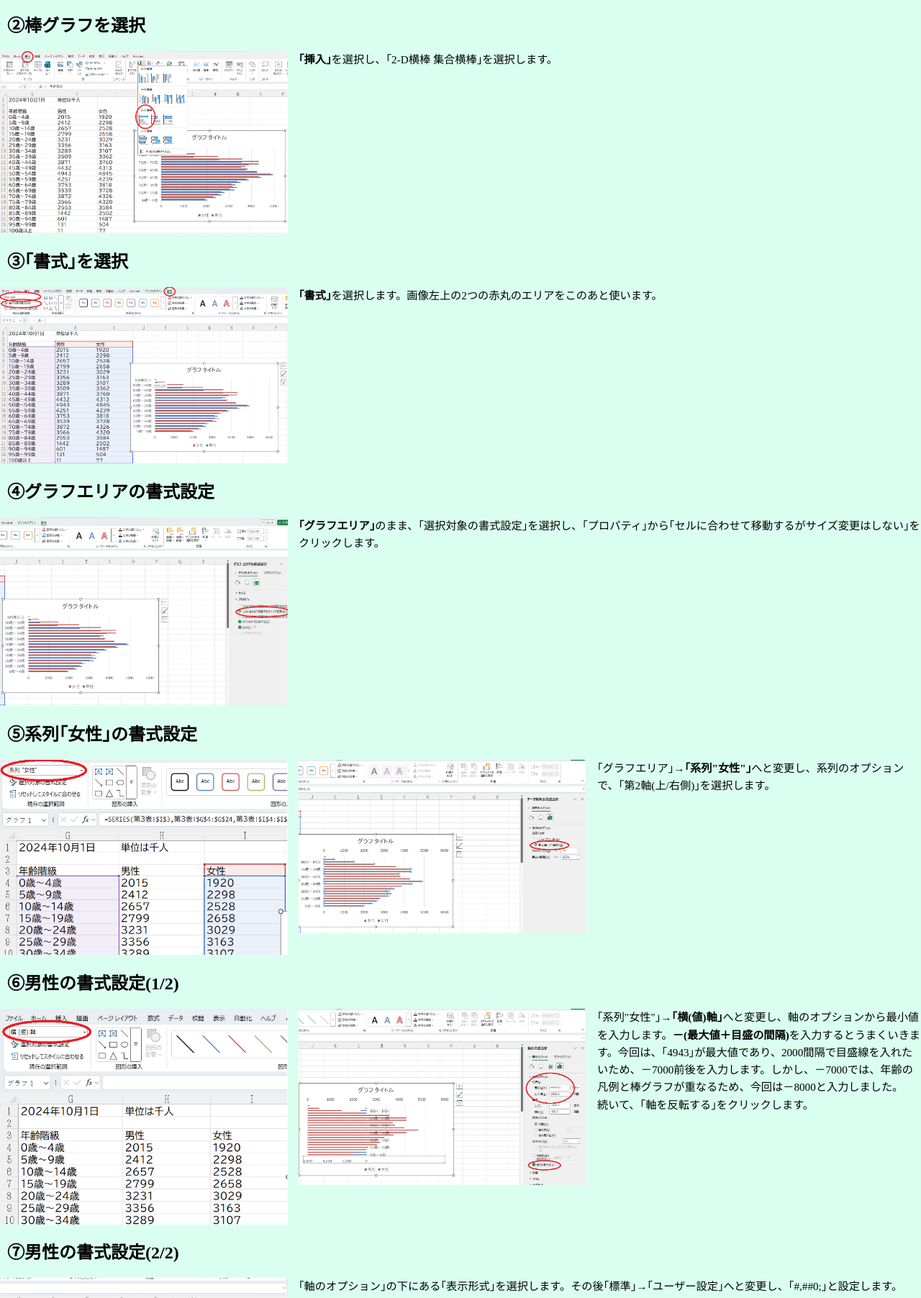
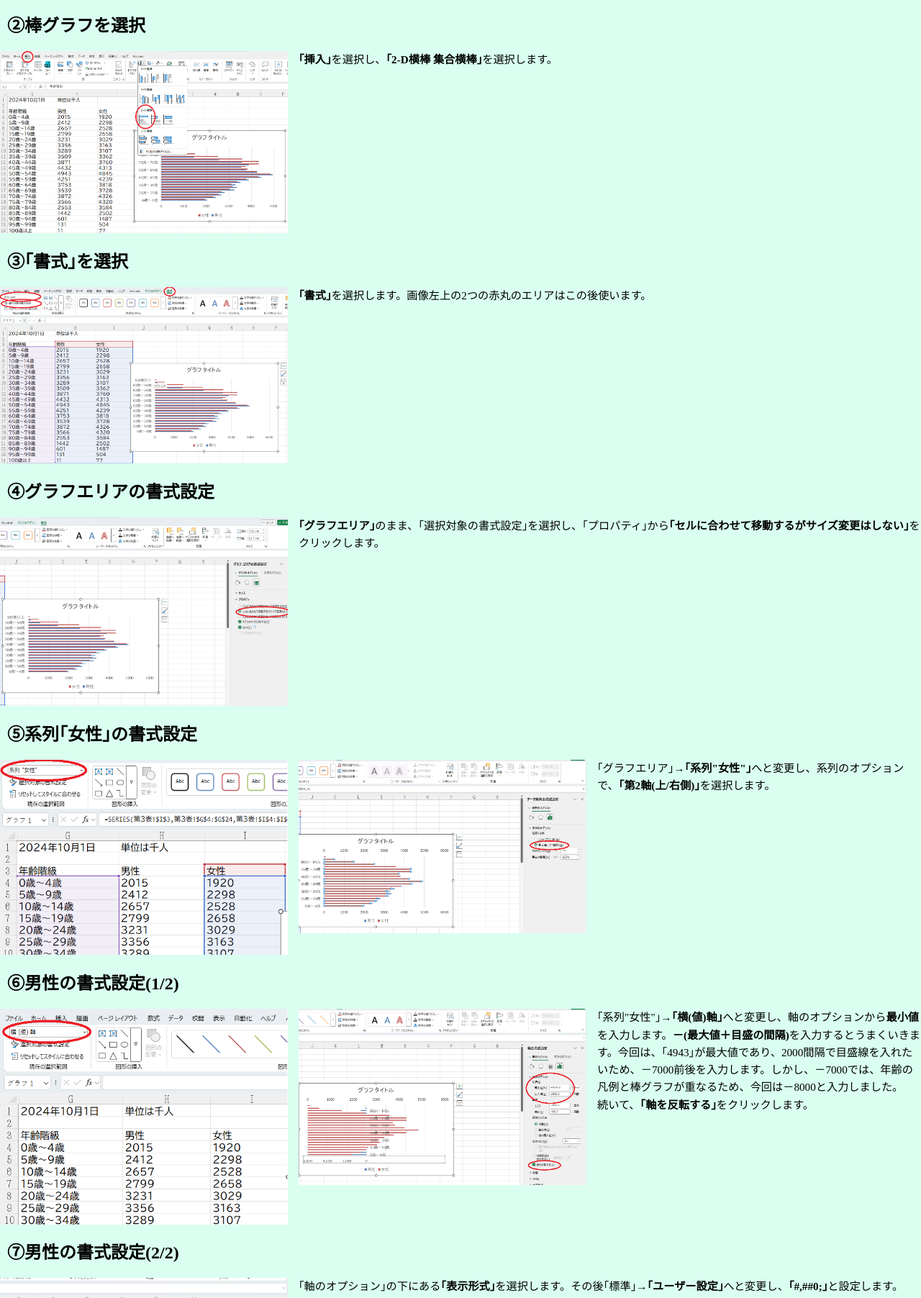
Before and after one commit to Scharodoashihana/Excel-pyramid, a plain HTML site: page index.html in a window 1280 px wide. Shown: the part 517-2321 px from the top of the page at 72% size. Drawn offline with Linux system fonts and the light colour scheme.

Commit message:
Add files via upload

```diff
--- a/index.html
+++ b/index.html
@@ -19,7 +19,7 @@
             <div class="img-text-box">
                 <img src="0.png" alt="Excelのデータ用意">
                 <div class="note">
-                    Excelでデータを用意します。行と列は入れ替えても変わりません。
+                    Excelで男女の年齢階級別の人口データを用意します。行と列は入れ替えても影響しません。
                 </div>
             </div>
         </div>
@@ -28,7 +28,7 @@
             <div class="img-text-box">
                 <img src="1.png" alt="棒グラフの選択">
                 <div class="note">
-                    <strong>｢挿入｣</strong>を選択し、｢2-D横棒 集合横棒｣を選択します。
+                    <strong>｢挿入｣</strong>を選択し、<strong>｢2-D横棒 集合横棒｣</strong>を選択します。
                 </div>
             </div>
         </div>
@@ -37,7 +37,7 @@
             <div class="img-text-box">
                 <img src="2.png" alt="書式の選択">
                 <div class="note">
-                    <strong>｢書式｣</strong>を選択します。画像左上の2つの赤丸のエリアをこのあと使います。
+                    <strong>｢書式｣</strong>を選択します。画像左上の2つの赤丸のエリアはこの後使います。
                 </div>
             </div>
         </div>
@@ -46,7 +46,7 @@
             <div class="img-text-box">
                 <img src="4.png" alt="グラフエリアの書式設定">
                 <div class="note">
-                    <strong>｢グラフエリア｣</strong>のまま、｢選択対象の書式設定｣を選択し、｢プロパティ｣から｢セルに合わせて移動するがサイズ変更はしない｣をクリックします。
+                    <strong>｢グラフエリア｣</strong>のまま、｢選択対象の書式設定｣を選択し、｢プロパティ｣から<strong>｢セルに合わせて移動するがサイズ変更はしない｣</strong>をクリックします。
                 </div>
             </div>
         </div>
@@ -56,7 +56,7 @@
                 <img src="5.png" alt="女性の書式設定">
                 <img src="5-2.png" alt="二枚目">
                 <div class="note">
-                    ｢グラフエリア｣→<strong>｢系列"女性"｣</strong>へと変更し、系列のオプションで、｢第2軸(上/右側)｣を選択します。
+                    ｢グラフエリア｣→<strong>｢系列"女性"｣</strong>へと変更し、系列のオプションで、<strong>｢第2軸(上/右側)｣</strong>を選択します。
                 </div>
             </div>
         </div>
@@ -66,8 +66,8 @@
                 <img src="6.png" alt="男性の書式設定">
                 <img src="6-2.png" alt="男性の書式設定">
                 <div class="note">
-                    ｢系列"女性"｣→<strong>｢横(値)軸｣</strong>へと変更し、軸のオプションから最小値を入力します。<strong>－(最大値＋目盛の間隔)</strong>を入力するとうまくいきます。今回は、｢4943｣が最大値であり、2000間隔で目盛線を入れたいため、－7000前後を入力します。しかし、－7000では、年齢の凡例と棒グラフが重なるため、今回は－8000と入力しました。
-                <br>続いて、｢軸を反転する｣をクリックします。
+                    ｢系列"女性"｣→<strong>｢横(値)軸｣</strong>へと変更し、軸のオプションから<strong>最小値</strong>を入力します。<strong>－(最大値＋目盛の間隔)</strong>を入力するとうまくいきます。今回は、｢4943｣が最大値であり、2000間隔で目盛線を入れたいため、－7000前後を入力します。しかし、－7000では、年齢の凡例と棒グラフが重なるため、今回は－8000と入力しました。
+                <br>続いて、<strong>｢軸を反転する｣</strong>をクリックします。
                 </div>
             </div>
         </div>
@@ -76,7 +76,7 @@
             <div class="img-text-box">
                 <img src="7.png" alt="男性の書式設定">
                 <div class="note">
-                    ｢軸のオプション｣の下にある｢表示形式｣を選択します。その後｢標準｣→｢ユーザー設定｣へと変更し、｢#,##0;｣と設定します。
+                    ｢軸のオプション｣の下にある<strong>｢表示形式｣</strong>を選択します。その後｢標準｣→<strong>｢ユーザー設定｣</strong>へと変更し、<strong>｢#,##0;｣</strong>と設定します。
                 </div>
             </div>
         </div>
@@ -95,12 +95,12 @@
             <div class="img-text-box">
                 <img src="9.png" alt="その他の書式設定">
                 <div class="note">
-                    図のように、棒グラフ間の間隔を小さくします。その他にも、<br>
+                    図のように、棒グラフ間の間隔を小さくします。その他にも、<br><br>
                     ・グラフタイトル<br>
                     ・性別、人口の凡例のフォント<br>
                     ・棒グラフの色<br>
-                    ・(千人)<br><br>
-                    などを任意に設定します。
+                    ・(千人)などの単位<br><br>
+                    などを任意に設定し、図を整えます。
                 </div>
             </div>
         </div>
```
